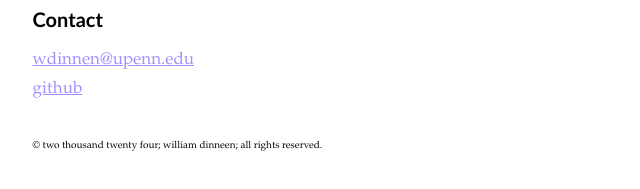
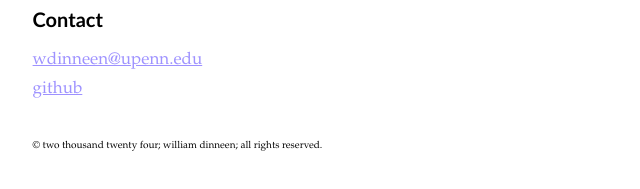
Before and after one commit to willyd332/w.s.langstaff, a plain HTML site: page index.html in a window 1280 px wide. Shown: the part 1849-2038 px from the top of the page, 121-761 px from the left. Drawn offline with Linux system fonts and the light colour scheme.

Commit message:
Updated Description

```diff
--- a/index.html
+++ b/index.html
@@ -135,7 +135,7 @@
 
         <section id="contact">
             <h3>Contact</h3>
-            <p><a href="mailto:wdinneen@upenn.edu"><u>wdinnen@upenn.edu</u></a></p>
+            <p><a href="mailto:wdinneen@upenn.edu"><u>wdinneen@upenn.edu</u></a></p>
             <p><a href="https://github.com/willyd332"><u>github</u></a></p>
         </section>
 
```
